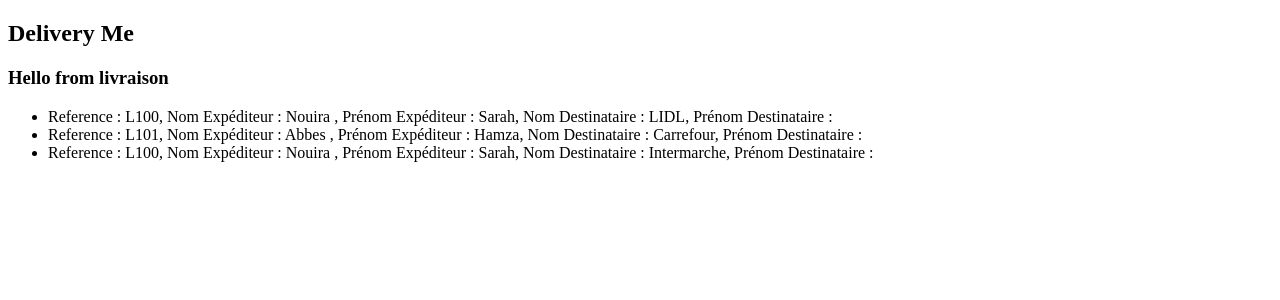
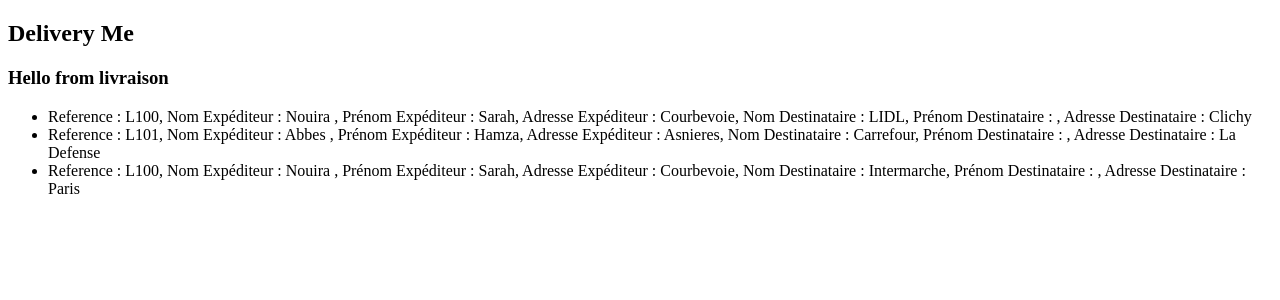
Before and after one commit to ahmedchaouchsoftware/DeliveryMeProject, an Angular app: page / in a window 1280 px wide. Shown: the top 300 px of the page. Built offline with nearby package versions, Linux system fonts and the light colour scheme.

Commit message:
ajout nouveaux attributs pour les afficher

```diff
--- a/src/app/livraison/livraison.component.html
+++ b/src/app/livraison/livraison.component.html
@@ -1,6 +1,6 @@
 <h3>Hello from livraison</h3>
 <ul>
 <li *ngFor="let livraison of livraisons">
-  Reference : {{livraison.ref}}, Nom Expéditeur : {{livraison.expediteur_nom}} , Prénom Expéditeur : {{livraison.expediteur_prenom}}, Nom Destinataire : {{livraison.destinataire_nom}}, Prénom Destinataire : {{livraison.destinataire_prenom}}
+  Reference : {{livraison.ref}}, Nom Expéditeur : {{livraison.expediteur_nom}} , Prénom Expéditeur : {{livraison.expediteur_prenom}}, Adresse Expéditeur : {{livraison.expediteur_adresse}}, Nom Destinataire : {{livraison.destinataire_nom}}, Prénom Destinataire : {{livraison.destinataire_prenom}}, Adresse Destinataire : {{livraison.destinataire_adresse}}
 </li>
 </ul>
```
